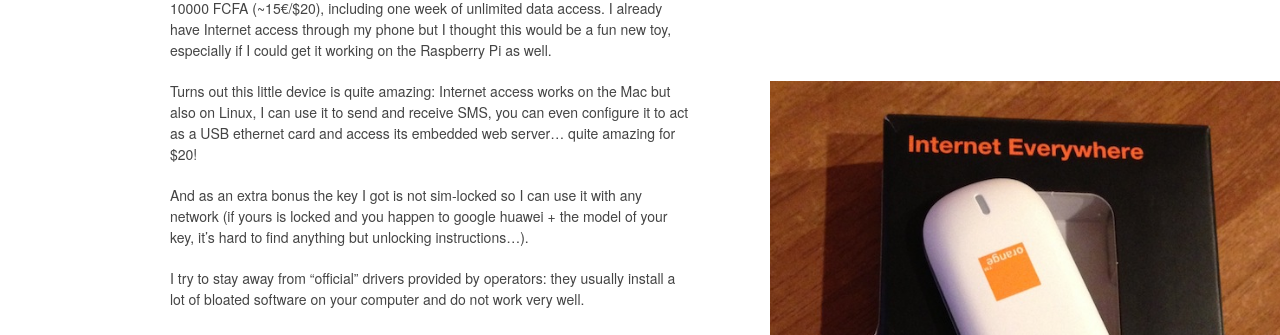
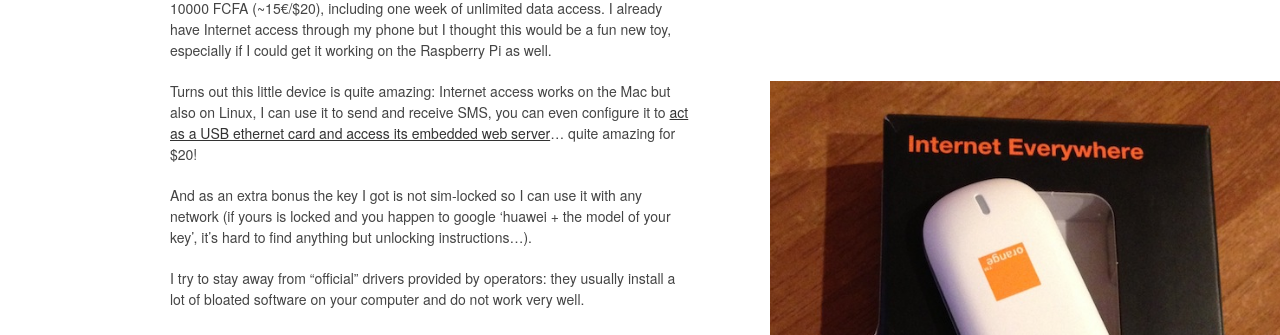
Before and after one commit to sarfata/sarfata.github.com, a Jekyll site: the page built from _posts/2013-03-02-Fun-with-Huawei-E3131A-usb-3g-model.md, in a window 1280 px wide. Shown: the part 209-544 px from the top of the page. Built offline with Jekyll 4.4.1, drawn with Linux system fonts in a browser that asks for light colours; nearby versions of some CDN libraries; comment, search, counter and statistics services are not loaded; part of the change alters nothing that is shown.

```diff
--- a/_posts/2013-03-02-Fun-with-Huawei-E3131A-usb-3g-model.md
+++ b/_posts/2013-03-02-Fun-with-Huawei-E3131A-usb-3g-model.md
@@ -9,9 +9,9 @@ As some of you know, I am spending a bit of time (six months) in Senegal. Last w
 
 ![Picture of Orange 3G modem](/img/orange-huawei-3g-modem.jpg)
 
-Turns out this little device is quite amazing: Internet access works on the Mac but also on Linux, I can use it to send and receive SMS, you can even configure it to act as a USB ethernet card and access its embedded web server... quite amazing for $20!
+Turns out this little device is quite amazing: Internet access works on the Mac but also on Linux, I can use it to send and receive SMS, you can even configure it to [act as a USB ethernet card and access its embedded web server][huawei-hilink]... quite amazing for $20!
 
-And as an extra bonus the key I got is not sim-locked so I can use it with any network (if yours is locked and you happen to google huawei + the model of your key, it's hard to find anything but unlocking instructions...).
+And as an extra bonus the key I got is not sim-locked so I can use it with any network (if yours is locked and you happen to google 'huawei + the model of your key', it's hard to find anything but unlocking instructions...).
 
 <!-- more -->
 
@@ -83,6 +83,7 @@ I know a lot of people here in Senegal use old phones plugged into linux box wit
 Configuration Internet access on the Raspberry Pi was not much harder. I will share this sometime soon.
 
 
+[huawei-hilink]: http://chaddyhv.wordpress.com/2012/08/13/programming-and-installing-huawei-hilink-e3131-under-linux/
 [olitec-link]: http://www.limundo.com/kupovina/Racunari-i-Oprema/Mrezni-uredjaji/Modemi/FAX-MODEM/6818349
 [coolterm]: http://freeware.the-meiers.org/
 [common-at-commands]: http://3g-modem.wetpaint.com/page/common+AT-commands
```
